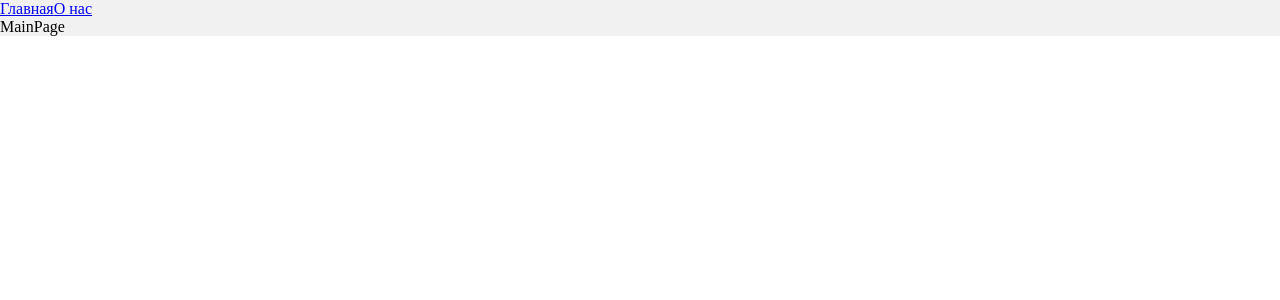
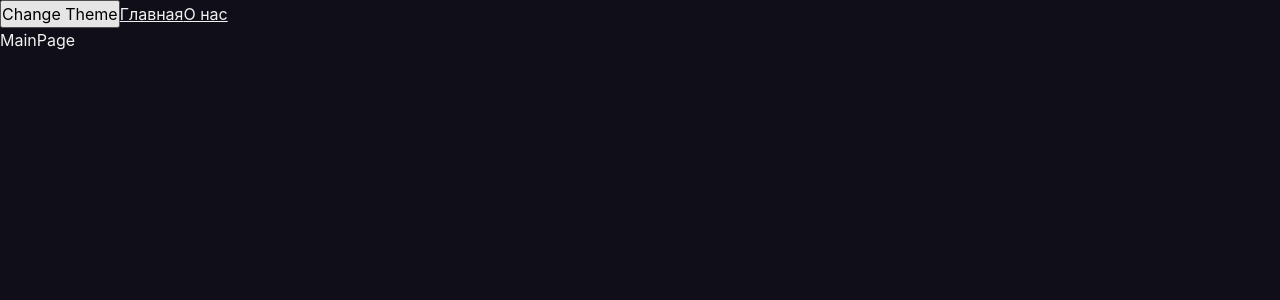
Before and after one commit to pshabanov/kino-home, a React app: page / in a window 1280 px wide. Shown: the top 300 px of the page. Built offline with nearby package versions, Linux system fonts and the light colour scheme.

Commit message:
themes, useTheme and context

```diff
--- a/src/App.tsx
+++ b/src/App.tsx
@@ -1,12 +1,17 @@
 import React, { Suspense } from 'react'
-import './index.scss'
+import './styles/index.scss'
 import { Link, Route, Routes } from 'react-router-dom'
 import { AboutPageAsync } from './pages/AboutPage/AboutPage.async'
 import { MainPageAsync } from './pages/MainPage/MainPage.async'
+import { useTheme } from './theme/useTheme'
 
 const App = () => {
+
+    const {theme, toggleTheme} = useTheme()
+
     return (
-        <div className="app">
+        <div className={`app ${theme}`}>
+            <button onClick={toggleTheme}>Change Theme</button>
             <Link to={ '/' }>Главная</Link>
             <Link to={ '/about' }>О нас</Link>
             <Suspense fallback={ <div>Loading...</div> }>
--- a/src/index.scss
+++ /dev/null
@@ -1,11 +0,0 @@
-*,
-*:after,
-*:before{
-  margin: 0;
-  padding: 0;
-  box-sizing: border-box;
-}
-
-.app {
-  background-color: #f1f1f1;
-}
--- a/src/index.tsx
+++ b/src/index.tsx
@@ -1,10 +1,13 @@
 import { render } from 'react-dom'
 import App from './App'
 import { BrowserRouter } from 'react-router-dom'
+import ThemeProvider from './theme/ThemeProvider'
 
 render(
     <BrowserRouter>
-        <App />
+        <ThemeProvider>
+            <App />
+        </ThemeProvider>
     </BrowserRouter>,
     document.getElementById('root')
 )
--- /dev/null
+++ b/src/styles/index.scss
@@ -0,0 +1,16 @@
+@import "reset";
+@import "variables/global";
+@import "themes/dark";
+@import "themes/light";
+
+
+.app {
+  font: var(--font-m);
+  -webkit-font-smoothing: antialiased;
+  -moz-osx-font-smoothing: grayscale;
+
+  min-height: 100vh;
+
+  background-color: var(--bg-color);
+  color: var(--primary-color);
+}
--- /dev/null
+++ b/src/styles/reset.scss
@@ -0,0 +1,150 @@
+/*
+	HTML5 Reset :: style.css
+	----------------------------------------------------------
+	We have learned much from/been inspired by/taken code where offered from:
+
+	Eric Meyer					:: https://meyerweb.com
+	HTML5 Doctor				:: https://html5doctor.com
+	and the HTML5 Boilerplate	:: https://html5boilerplate.com
+
+-------------------------------------------------------------------------------*/
+
+/* Let's default this puppy out
+-------------------------------------------------------------------------------*/
+
+html, body, body div, span, object, iframe, h1, h2, h3, h4, h5, h6, p, blockquote, pre, abbr, address, cite, code, del, dfn, em, img, ins, kbd, q, samp, small, strong, sub, sup, var, b, i, dl, dt, dd, ol, ul, li, fieldset, form, label, legend, table, caption, tbody, tfoot, thead, tr, th, td, article, aside, figure, footer, header, menu, nav, section, time, mark, audio, video, details, summary {
+  margin: 0;
+  padding: 0;
+  border: 0;
+  font-size: 100%;
+  font-weight: normal;
+  vertical-align: baseline;
+  background: transparent;
+}
+
+article, aside, figure, footer, header, nav, section, details, summary {display: block;}
+
+/* Handle box-sizing while better addressing child elements:
+   https://css-tricks.com/inheriting-box-sizing-probably-slightly-better-best-practice/ */
+html {
+  box-sizing: border-box;
+
+}
+
+*,
+*:before,
+*:after {
+  margin: 0;
+  padding: 0;
+  box-sizing: inherit;
+}
+
+/* consider resetting the default cursor: https://gist.github.com/murtaugh/5247154 */
+
+/* Responsive images and other embedded objects
+*/
+img,
+object,
+embed {max-width: 100%;}
+
+/*
+   Note: keeping IMG here will cause problems if you're using foreground images as sprites.
+	 In fact, it *will* cause problems with Google Maps' controls at small size.
+	If this is the case for you, try uncommenting the following:
+
+#map img {
+		max-width: none;
+}
+*/
+
+/* force a vertical scrollbar to prevent a jumpy page */
+html {overflow-y: scroll;}
+
+/* we use a lot of ULs that aren't bulleted.
+	don't forget to restore the bullets within content. */
+ul {list-style: none;}
+
+blockquote, q {quotes: none;}
+
+blockquote:before,
+blockquote:after,
+q:before,
+q:after {content: ''; content: none;}
+
+a {margin: 0; padding: 0; font-size: 100%; vertical-align: baseline; background: transparent;}
+
+del {text-decoration: line-through;}
+
+abbr[title], dfn[title] {border-bottom: 1px dotted #000; cursor: help;}
+
+/* tables still need cellspacing="0" in the markup */
+table {border-collapse: collapse; border-spacing: 0;}
+th {font-weight: bold; vertical-align: bottom;}
+td {font-weight: normal; vertical-align: top;}
+
+hr {display: block; height: 1px; border: 0; border-top: 1px solid #ccc; margin: 1em 0; padding: 0;}
+
+input, select {
+  vertical-align: middle;
+}
+
+pre {
+  white-space: pre; /* CSS2 */
+  white-space: pre-wrap; /* CSS 2.1 */
+  white-space: pre-line; /* CSS 3 (and 2.1 as well, actually) */
+  word-wrap: break-word; /* IE */
+}
+
+input[type="radio"] {vertical-align: text-bottom;}
+input[type="checkbox"] {vertical-align: bottom;}
+.ie7 input[type="checkbox"] {vertical-align: baseline;}
+.ie6 input {vertical-align: text-bottom;}
+
+select, input, textarea {font: 99% sans-serif;}
+
+table {
+  font-size: inherit;
+  font: 100%;
+}
+
+small {font-size: 85%;}
+
+strong {font-weight: bold;}
+
+td, td img {vertical-align: top;}
+
+/* Make sure sup and sub don't mess with your line-heights https://gist.github.com/413930 */
+sub, sup {font-size: 75%; line-height: 0; position: relative;}
+sup {top: -0.5em;}
+sub {bottom: -0.25em;}
+
+/* standardize any monospaced elements */
+pre, code, kbd, samp {font-family: monospace, sans-serif;}
+
+/* hand cursor on clickable elements */
+.clickable,
+label,
+input[type=button],
+input[type=submit],
+input[type=file],
+button {cursor: pointer;}
+
+/* Webkit browsers add a 2px margin outside the chrome of form elements */
+button, input, select, textarea {margin: 0; font: inherit}
+
+/* make buttons play nice in IE */
+button,
+input[type=button] {width: auto; overflow: visible;}
+
+/* scale images in IE7 more attractively */
+.ie7 img {-ms-interpolation-mode: bicubic;}
+
+/* prevent BG image flicker upon hover
+   (commented out as usage is rare, and the filter syntax messes with some pre-processors)
+.ie6 html {filter: expression(document.execCommand("BackgroundImageCache", false, true));}
+*/
+
+/* let's clear some floats */
+.clearfix:before, .clearfix:after { content: "\0020"; display: block; height: 0; overflow: hidden; }
+.clearfix:after { clear: both; }
+.clearfix { zoom: 1; }
--- /dev/null
+++ b/src/styles/themes/dark.scss
@@ -0,0 +1,10 @@
+.app {
+  --bg-color: #100e19;
+
+  --primary-color: #f1f1f1;
+  --secondary-color: #F1F1F198;
+}
+
+a {
+  color: var(--primary-color);
+}
--- /dev/null
+++ b/src/styles/themes/light.scss
@@ -0,0 +1,10 @@
+.app.light {
+  --bg-color: #f1f1f1;
+
+  --primary-color: #100e19;
+  --secondary-color: #484848;
+}
+
+a {
+  color: var(--primary-color);
+}
--- /dev/null
+++ b/src/styles/variables/global.scss
@@ -0,0 +1,36 @@
+:root {
+  --font-family-main: -apple-system, BlinkMacSystemFont, 'Segoe UI', 'Roboto', 'Oxygen',
+  'Ubuntu', 'Cantarell', 'Fira Sans', 'Droid Sans', 'Helvetica Neue',
+  sans-serif;;
+  --font-size-m: 16px;
+  --font-line-m: 24px;
+  --font-m: var(--font-size-m)/var(--font-line-m) var(--font-family-main);
+
+  --font-size-l: 24px;
+  --font-line-l: 32px;
+  --font-l: var(--font-size-l)/var(--font-line-l) var(--font-family-main);
+
+  /*
+   Основной Цвет фиолетовый: #A869F0
+   #8C68B4 #5B229C #C08FF8 #CFABF8
+  Вторичный Цвет A - теплые цвета: #FF6367  - на отмену действия
+  #BF676A #A52024 #FF8A8D #FFA9AB
+  Вторичный Цвет B - холодные цвета: #62CBEE - на наведение
+  #649FB2 #207C9A #8ADBF6 #A7E2F6
+  Дополнительный Цвет - жельтый: #FFF463 - цвет антогонист
+  #BFB968 #A69C20 #FFF68A #FFF9A9
+  */
+  --default-black: #100e19;
+  --default-subBlack: #282c34;
+  --default-grey: #100E197F;
+  --default-white: #f1f1f1;
+  --default-subWhite: #F1F1F198;
+  --start-gradient-color: #A869F0;
+  --end-gradient-color: #834CC2;
+  --shadow-color: #A869F0;
+  --dmain-purple: #A869F0;
+  --dmain-purpleDark: #5B229C;
+  --dcold-blue: #62CBEE;
+  --dcold-blue_rgb: 98, 203, 238;
+  --dcold-blueDark: #207C9A;
+}
--- /dev/null
+++ b/src/theme/ThemeContext.ts
@@ -0,0 +1,16 @@
+import { createContext } from 'react'
+
+
+export enum Theme {
+    LIGHT = 'light',
+    DARK = 'dark',
+}
+
+export interface ThemeContextProps {
+    theme?: Theme;
+    setTheme?:(theme: Theme)=>void
+}
+
+export const ThemeContext = createContext<ThemeContextProps>({})
+
+export const LOCAL_STORAGE_THEME_KEY = 'theme'
--- /dev/null
+++ b/src/theme/ThemeProvider.tsx
@@ -0,0 +1,22 @@
+import React, { FC, useMemo, useState } from 'react'
+import { LOCAL_STORAGE_THEME_KEY, Theme, ThemeContext } from './ThemeContext'
+
+const defaultTheme = localStorage.getItem(LOCAL_STORAGE_THEME_KEY) as Theme || Theme.DARK
+
+const ThemeProvider:FC = ({children}) => {
+
+    const [theme, setTheme] = useState<Theme>(defaultTheme)
+
+    const defaultProps = useMemo(()=>({
+            theme: theme,
+            setTheme: setTheme
+    }), [theme])
+
+    return (
+        <ThemeContext.Provider value={defaultProps}>
+            {children}
+        </ThemeContext.Provider>
+    )
+}
+
+export default ThemeProvider
--- /dev/null
+++ b/src/theme/useTheme.ts
@@ -0,0 +1,21 @@
+import { LOCAL_STORAGE_THEME_KEY, Theme, ThemeContext } from './ThemeContext'
+import { useContext } from 'react'
+
+interface UseThemeResult {
+    toggleTheme: ()=>void,
+    theme: Theme
+}
+
+export function useTheme ():UseThemeResult{
+    const {theme, setTheme} = useContext(ThemeContext)
+
+    const toggleTheme = () => {
+        const newTheme = theme === Theme.DARK ? Theme.LIGHT : Theme.DARK
+        setTheme(newTheme)
+        localStorage.setItem(LOCAL_STORAGE_THEME_KEY, newTheme)
+    }
+
+    return {
+        theme, toggleTheme
+    }
+}
```
